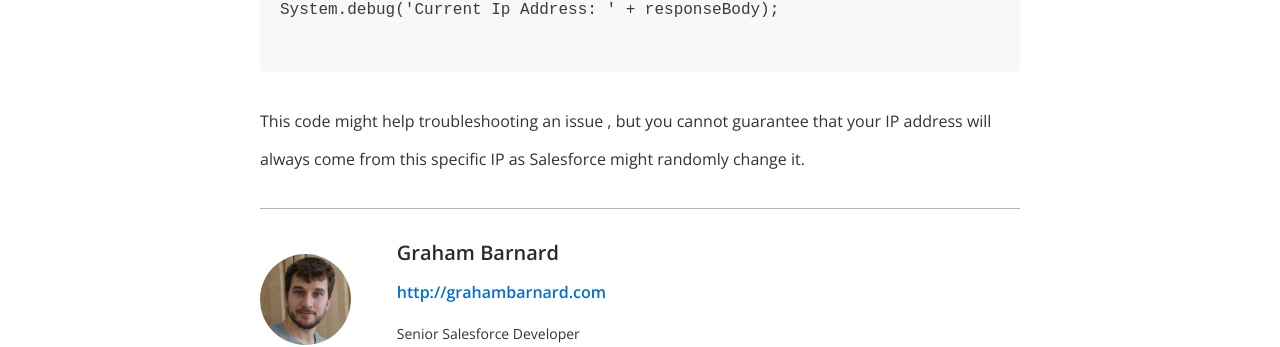
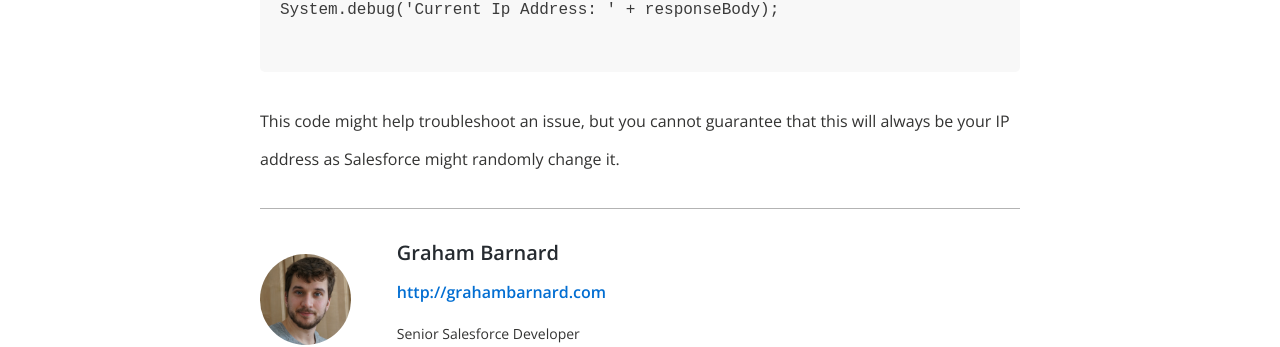
Before and after one commit to GrahamBarnard/GrahamBarnard.github.io, a Jekyll site: the page built from _posts/2016-02-06-whats-my-salesforce-ip-address.markdown, in a window 1280 px wide. Shown: the part 1732-2079 px from the top of the page. Built offline with Jekyll 4.4.1, drawn with Linux system fonts in a browser that asks for light colours; nearby versions of some CDN libraries; comment, search, counter and statistics services are not loaded.

Commit message:
Changed last sentence again

```diff
--- a/_posts/2016-02-06-whats-my-salesforce-ip-address.markdown
+++ b/_posts/2016-02-06-whats-my-salesforce-ip-address.markdown
@@ -34,4 +34,4 @@ String responseBody = res.getBody();
 System.debug('Current Ip Address: ' + responseBody);
  </pre>
 
-This code might help troubleshooting an issue , but you cannot guarantee that your IP address will always come from this specific IP as Salesforce might randomly change it.
+This code might help troubleshoot an issue, but you cannot guarantee that this will always be your IP address as Salesforce might randomly change it.
```
